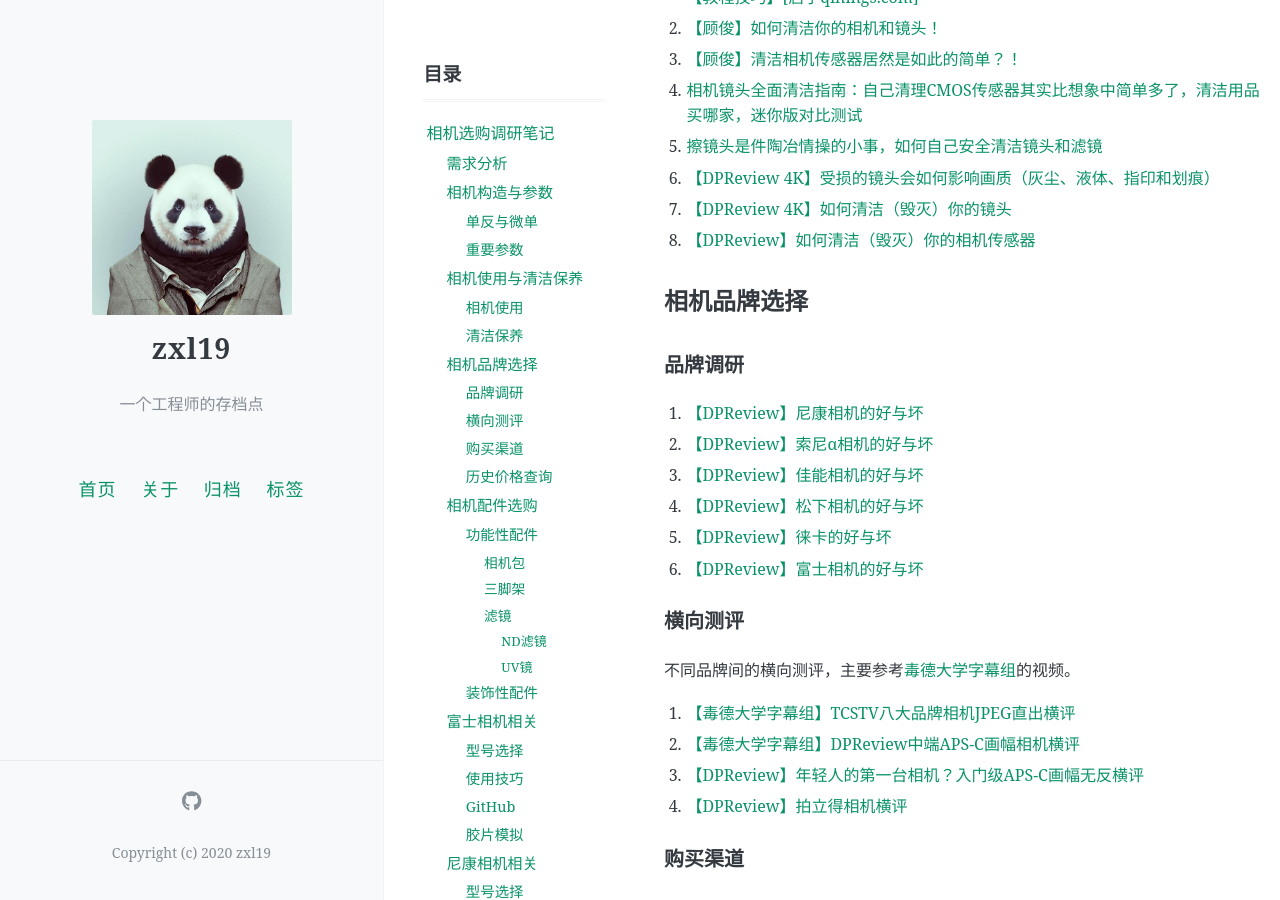
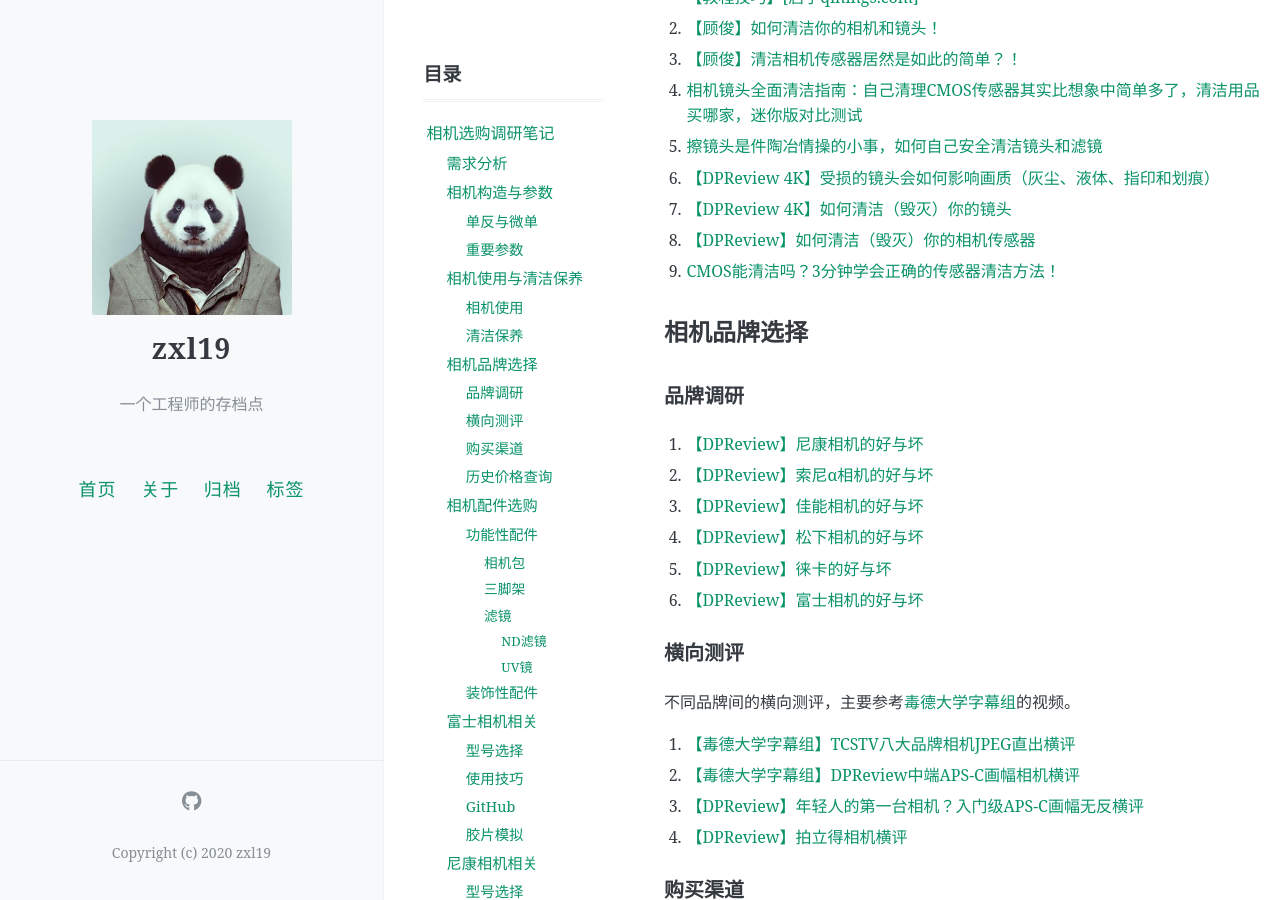
Before and after one commit to zxl19/zxl19.github.io, a Jekyll site: the page built from _posts/2021-10-29-camera-note.md, in a window 1280 px wide and 900 px high, scrolled down 1849 px. Built offline with Jekyll 4.4.1, drawn with Linux system fonts in a browser that asks for light colours; comment, search, counter and statistics services are not loaded.

Commit message:
Update 2021-10-29-camera-note.md

```diff
--- a/_posts/2021-10-29-camera-note.md
+++ b/_posts/2021-10-29-camera-note.md
@@ -79,6 +79,7 @@ pinned: false
 6. [【DPReview 4K】受损的镜头会如何影响画质（灰尘、液体、指印和划痕）](https://www.bilibili.com/video/BV1za4y1Y75V)
 7. [【DPReview 4K】如何清洁（毁灭）你的镜头](https://www.bilibili.com/video/BV1Bz4y1Q7PZ)
 8. [【DPReview】如何清洁（毁灭）你的相机传感器](https://www.bilibili.com/video/BV1MY4y1b7Uh)
+9. [CMOS能清洁吗？3分钟学会正确的传感器清洁方法！](https://www.bilibili.com/video/BV1g84y1J7Dt)
 
 ## 相机品牌选择
 
```
